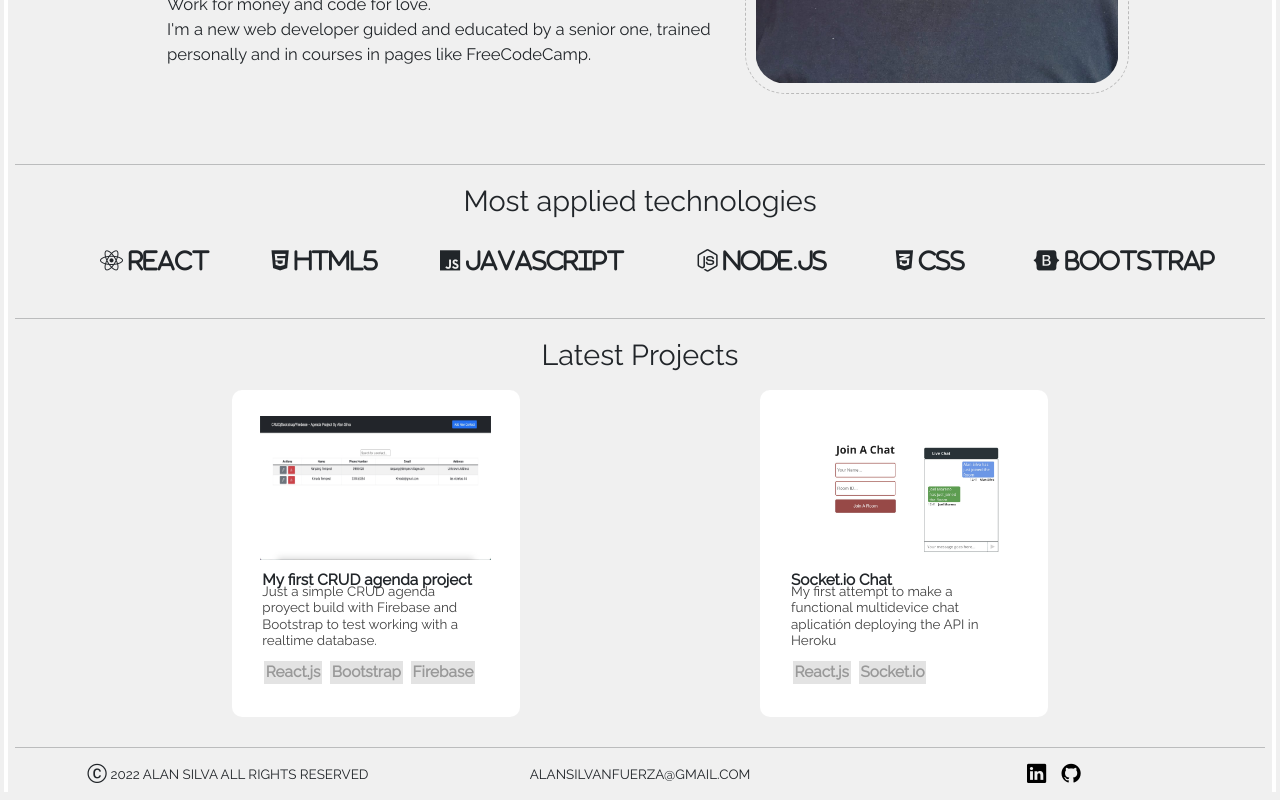
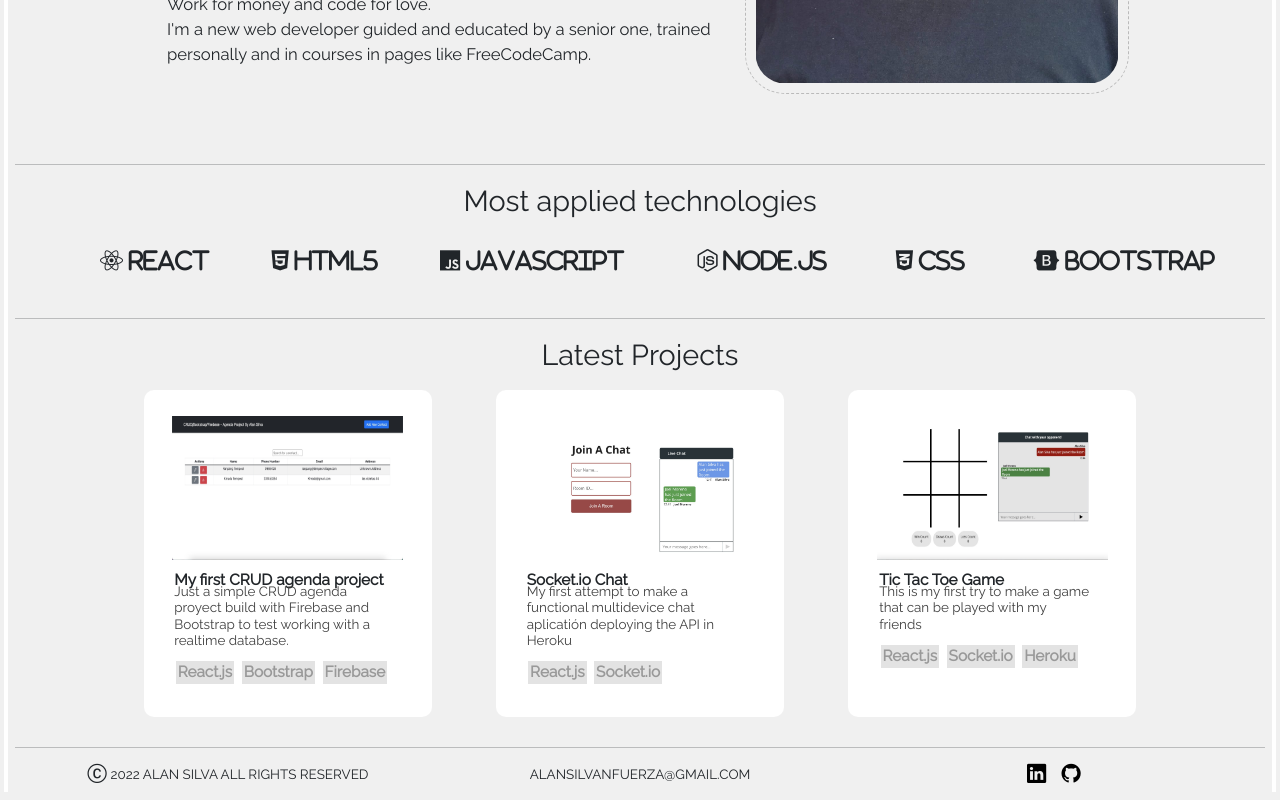
Before and after one commit to alanSilva04/alanSilva-portfolio-phase2, a React (Create React App) app: page / in a window 1280 px wide. Shown: the part 515-1315 px from the top of the page. Built offline with nearby package versions, Linux system fonts and the light colour scheme; the HTML template or start-up script is replaced by a standard one.

Commit message:
Third proyect added

```diff
--- a/src/components/proyects/proyects-data/data.js
+++ b/src/components/proyects/proyects-data/data.js
@@ -22,16 +22,16 @@
         ],
         id: 2
     },
-    // {
-    //     title:"Car deals search engine",
-    //     description: "Search cars for sale accross mercadolibre and facebook marketplace in one place",
-    //     url:"google.com",
-    //     image:"./imgs/Kaido.jpeg",
-    //     techs:[
-    //         "React.js",
-    //         "Next.js",
-    //         "Bootstrap",
-    //     ],
-    //     id: 3
-    // },
+    {
+        title:"Tic Tac Toe Game",
+        description: "This is my first try to make a game that can be played with my friends",
+        url:"https://chat-game-app.vercel.app/",
+        image:"./imgs/Chat-game.jpeg",
+        techs:[
+            "React.js",
+            "Socket.io",
+            "Heroku",
+        ],
+        id: 3
+    },
 ]
```
Also changed, not shown: public/imgs/Chat-game.jpeg (added).
